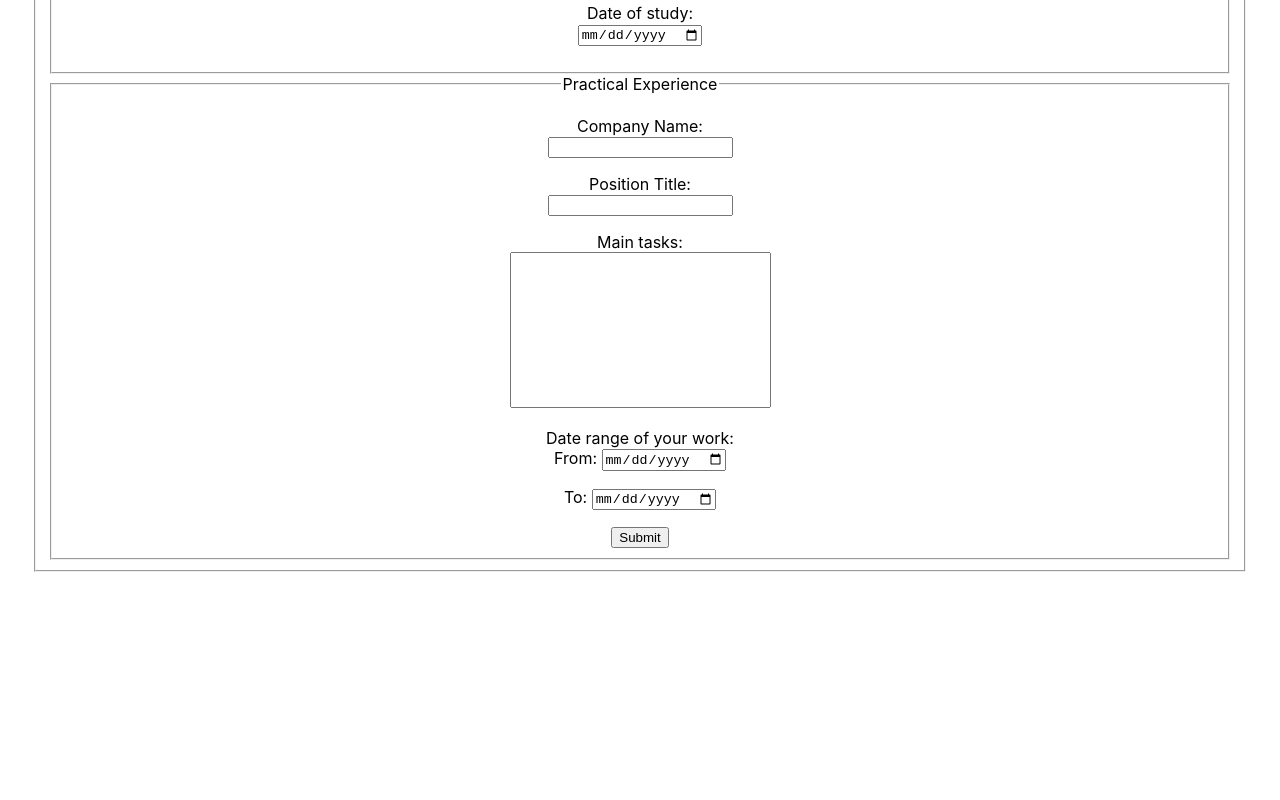
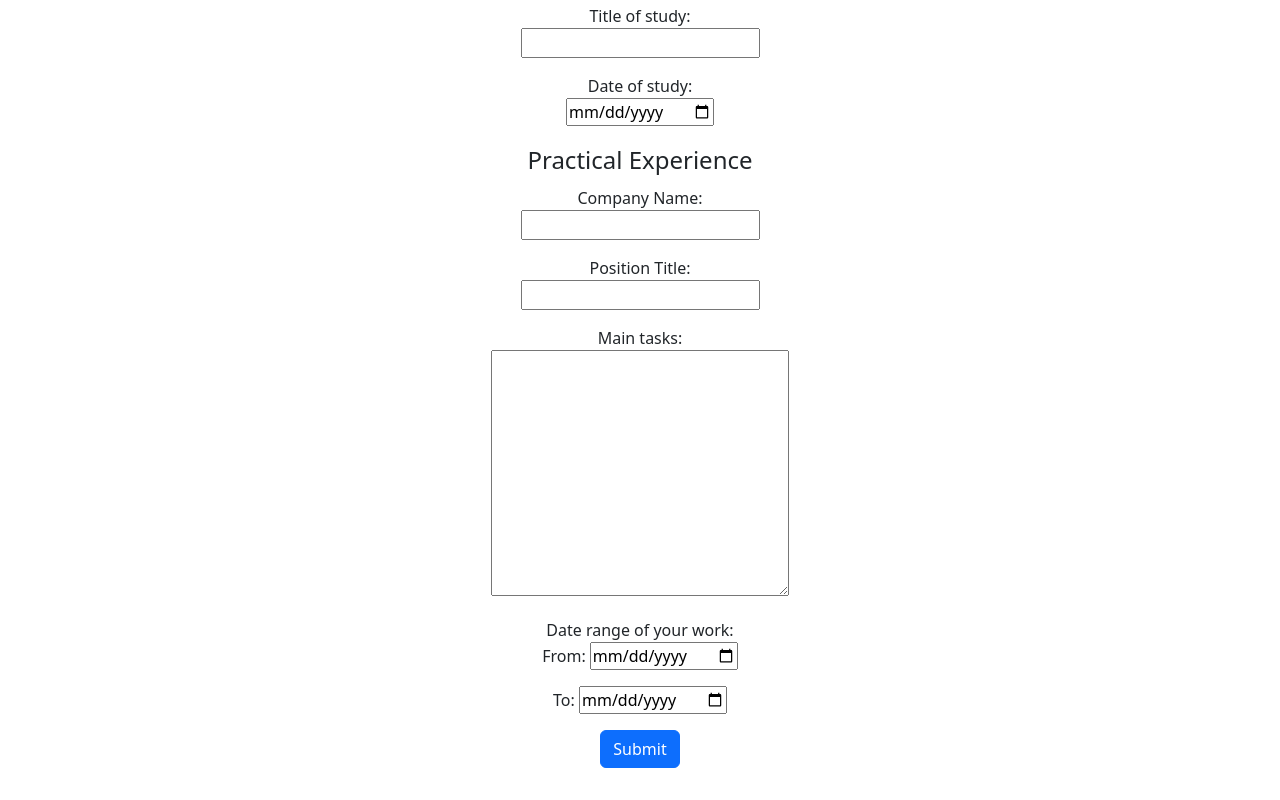
Before and after one commit to JakubDrozd/CV-Application, a React (Create React App) app in the folder cv-project/: page / in a window 1280 px wide. Shown: the part 440-1240 px from the top of the page. Before the commit the page ends 1044 px from the top, so only its background shows below. Built offline with nearby package versions, Linux system fonts and the light colour scheme; the HTML template or start-up script is replaced by a standard one.

Commit message:
Refactor: Detele useless imports, add Boostrap to the app for better styling

```diff
--- a/cv-project/src/App.tsx
+++ b/cv-project/src/App.tsx
@@ -1,9 +1,11 @@
-import React, { Component, useState } from 'react';
+import  { Component } from 'react';
 import '../src/styles/App.css';
-import { EmailForm } from './components/EmailForm';
-import {NameForm} from "./components/NameForm"
-import {PhoneForm} from './components/PhoneForm'
+// import { EmailForm } from './components/EmailForm';
+// import {NameForm} from "./components/NameForm"
+// import {PhoneForm} from './components/PhoneForm'
 import { handleSubmit } from './utils';
+import 'bootstrap/dist/css/bootstrap.min.css';
+import { Button } from 'react-bootstrap';
 
 
 
@@ -28,14 +30,15 @@ export class App extends Component<any, any> {
   render(){
     if(this.state.isEditable){
       return(
-        <form onSubmit={handleSubmit.bind(this)}>
+        <form>
           <fieldset>
             <legend>Registration Form</legend>
             <fieldset>
               <legend>Personal Information</legend>
             <div>
               <label htmlFor="name">Name: </label>
-              <input type="text" id="name" name="name" value={this.state.userName} onChange={ (event) => { this.setState({ userName: event.target.value })
+              <input type="text" id="name" name="name" value={this.state.userName} onChange={ (event) => {
+                this.setState({ userName: event.target.value })
             }}/>
             </div>
             <div>
@@ -93,7 +96,7 @@ export class App extends Component<any, any> {
             }}/>
                 </div>
                 <p></p>
-                <input type="submit" value="Submit" />
+                <Button variant="primary" onClick={handleSubmit.bind(this)}>Submit</Button>
             </fieldset>
           </fieldset>
         </form>
@@ -154,8 +157,10 @@ export class App extends Component<any, any> {
                   <p>{this.state.dateUntil}</p>
                 </div>
                 <p></p>
-                <input type="submit" value="Submit" />
-            <input type="button" value="Edit" onClick={event => this.setState({isEditable: true})}/>
+                <div><Button as="input" type="submit" variant="success" value="Submit"></Button></div>
+            <div>
+              <Button variant="danger" onClick={event => this.setState({isEditable: true})}>Edit</Button>
+              </div>
             </fieldset>
           </fieldset>
         </form>
```
